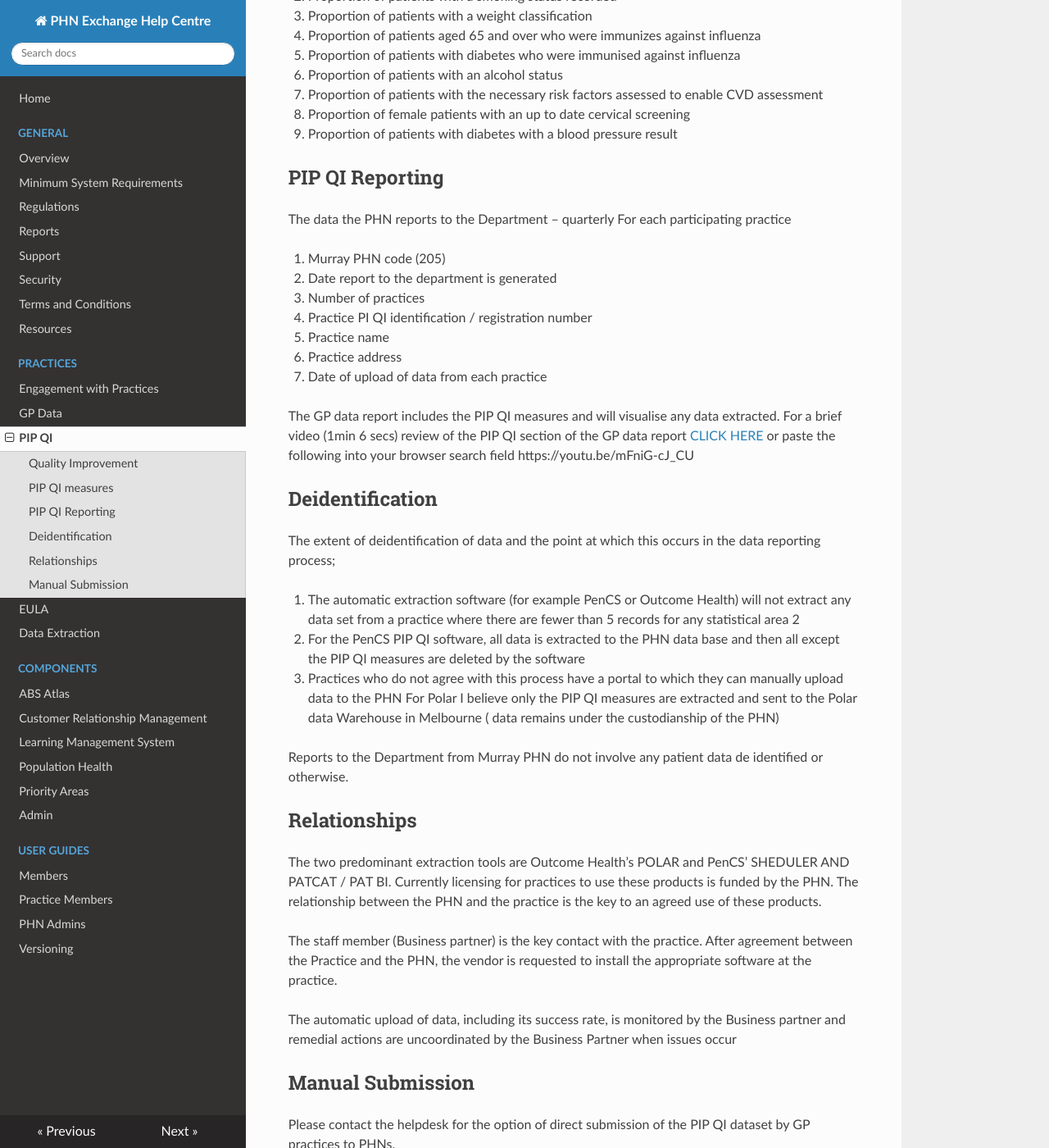
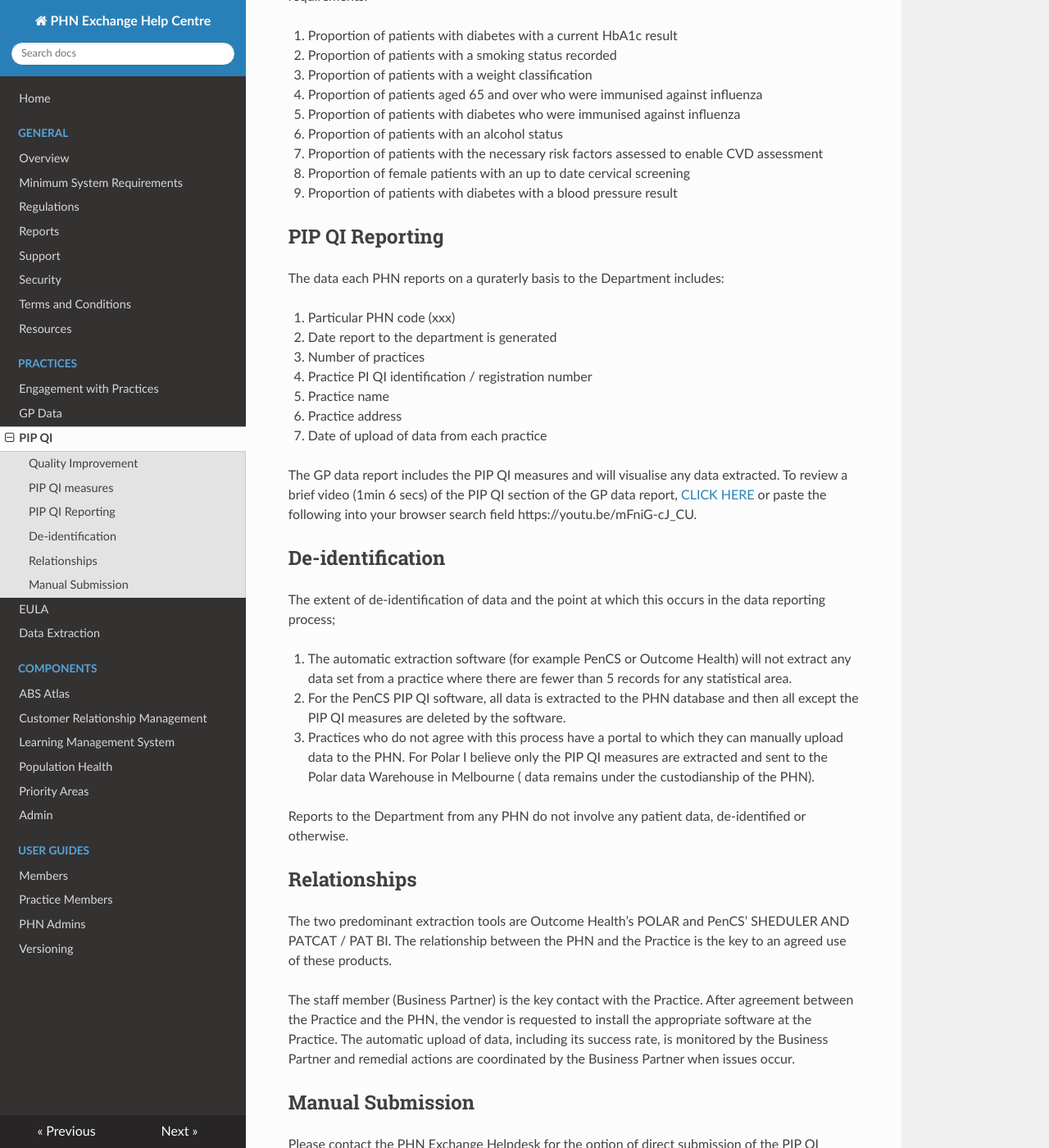
Before and after one commit to MurrayPHN/phn-exchange-docs, an MkDocs documentation site: the page built from docs/practices/pipqi.md, in a window 1280 px wide and 1400 px high, scrolled down 744 px. Shown: the whole window at 82% size. Built offline with MkDocs 1.6.1, drawn with Linux system fonts in a browser that asks for light colours; nearby versions of some CDN libraries; some of the changed text lies outside the part shown.

Commit message:
Punctuation & syntax updated.

```diff
--- a/docs/practices/pipqi.md
+++ b/docs/practices/pipqi.md
@@ -1,10 +1,12 @@
 # PIP QI
 
-On 1 August 2019, the Department launched the Practice Incentive Payment Quality Improvement Medical Benefits Scheme Incentive (MBS) payment for General practices who actively share a defined data set with their PHN and participate in data quality improvement activities.
+On 1 August 2019, the Department launched the Practice Incentive Payment Quality Improvement Medical Benefits Scheme (MBS) Incentive  payment for General Rractices who actively share a defined data set with their PHN and participate in data quality improvement activities.
 
-Generally, most data extraction software available on the market today extracts more data sets than are required for a practice to receive the Medicare payment. PHNs usually wish to enter into data sharing arrangements with practices to extract as much data as possible. However, some practices prefer to only share the PIP QI data set.
-The PHN Exchange and its GP data report automates the recording and much of the reporting required by the Department.
-Now read the information brochure available on Murray PHN’s website [CLICK HERE](https://www.murrayphn.org.au/generalpractice/practice-incentives-program/) or paste the following into your browser search field https://www.murrayphn.org.au/generalpractice/practice-incentives-program/
+Generally, most data extraction software available on the market today extracts more data sets than are required for a practice to receive the Medicare payment. PHNs usually wish to enter into data sharing arrangements with practices to extract as much data as possible. However, some Practices prefer to only share the PIP QI data set.
+
+The PHN Exchange and its GP Data Report automates the recording and much of the reporting required by the Department.
+
+Now read the information brochure available on Murray PHN’s website [CLICK HERE](https://www.murrayphn.org.au/generalpractice/practice-incentives-program/) or paste the following into your browser search field https://www.murrayphn.org.au/generalpractice/practice-incentives-program/.
 
 ## Quality Improvement
 
@@ -12,12 +14,12 @@ For more information, please refer to Brisbane South PHN guide found [here](http
 
 ## PIP QI measures
 
-The data PHN receives from a practice  - Minimum data set for a practice to comply with PIP QI requirements
+The data PHN receives from a practice - Minimum data set for a practice to comply with PIP QI requirements:
 
 1.	Proportion of patients with diabetes with a current HbA1c result
 2.	Proportion of patients with a smoking status recorded
 3.	Proportion of patients with a weight classification
-4.	Proportion of patients aged 65 and over who were immunizes against influenza
+4.	Proportion of patients aged 65 and over who were immunised against influenza
 5.	Proportion of patients with diabetes who were immunised against influenza
 6.	Proportion of patients with an alcohol status
 7.	Proportion of patients with the necessary risk factors assessed to enable CVD assessment
@@ -26,38 +28,35 @@ The data PHN receives from a practice  - Minimum data set for a practice to comp
 
 ## PIP QI Reporting
 
-The data the  PHN reports to the Department – quarterly
-For each participating practice
+The data each PHN reports on a quraterly basis to the Department includes:
 
-1.	Murray PHN code (205)
+1.	Particular PHN code (xxx)
 2.	Date report to the department is generated
 3.	Number of practices
-4.	Practice PI QI identification / registration  number
+4.	Practice PI QI identification / registration number
 5.	Practice name
 6.	Practice address
 7.	Date of upload of data from each practice
 
-The GP data report includes the PIP QI measures and will visualise any data extracted. For a brief video (1min 6 secs) review of the PIP QI section of the GP data report [CLICK HERE](https://youtu.be/mFniG-cJ_CU)  or paste the following into your browser search field https://youtu.be/mFniG-cJ_CU
+The GP data report includes the PIP QI measures and will visualise any data extracted. To review a brief video (1min 6 secs) of the PIP QI section of the GP data report, [CLICK HERE](https://youtu.be/mFniG-cJ_CU) or paste the following into your browser search field https://youtu.be/mFniG-cJ_CU.
 
-## Deidentification
+## De-identification
 
-The extent of deidentification of data and the point at which this occurs in the data reporting process;
+The extent of de-identification of data and the point at which this occurs in the data reporting process;
 
-1. The automatic extraction software (for example PenCS or Outcome Health) will not extract any data set from a practice where there are fewer than 5 records for any statistical area 2
-2. For the PenCS PIP QI software, all data is extracted to the PHN data base and then all except the PIP QI measures are deleted by the software
-3. Practices who do not agree with this process  have a portal to which they can manually upload data to the PHN
-For Polar I believe only the PIP QI measures are extracted and sent to the Polar data Warehouse in Melbourne ( data remains under the custodianship of the PHN)
+1. The automatic extraction software (for example PenCS or Outcome Health) will not extract any data set from a practice where there are fewer than 5 records for any statistical area.
+2. For the PenCS PIP QI software, all data is extracted to the PHN database and then all except the PIP QI measures are deleted by the software.
+3. Practices who do not agree with this process have a portal to which they can manually upload data to the PHN.
+For Polar I believe only the PIP QI measures are extracted and sent to the Polar data Warehouse in Melbourne ( data remains under the custodianship of the PHN).
 
-Reports to the Department from Murray PHN do not involve any patient data de identified or otherwise.
+Reports to the Department from any PHN do not involve any patient data, de-identified or otherwise.
 
 ## Relationships
 
-The two predominant extraction tools are Outcome Health’s POLAR and PenCS’ SHEDULER AND PATCAT / PAT BI. Currently licensing for practices to use these products is funded by the  PHN. The relationship between the PHN and the practice is the key to an agreed use of these products.
+The two predominant extraction tools are Outcome Health’s POLAR and PenCS’ SHEDULER AND PATCAT / PAT BI. The relationship between the PHN and the Practice is the key to an agreed use of these products.
 
-The staff member (Business partner) is the key contact with the practice. After agreement between the Practice and the PHN, the vendor is requested to install the appropriate software at the practice.
-
-The automatic upload of data, including its success rate, is monitored by the Business partner and remedial actions are uncoordinated by the Business Partner when issues occur
+The staff member (Business Partner) is the key contact with the Practice. After agreement between the Practice and the PHN, the vendor is requested to install the appropriate software at the Practice. The automatic upload of data, including its success rate, is monitored by the Business Partner and remedial actions are coordinated by the Business Partner when issues occur.
 
 ## Manual Submission
 
-Please contact the helpdesk for the option of direct submission of the PIP QI dataset by GP practices to PHNs.
+Please contact the PHN Exchange Helpdesk for the option of direct submission of the PIP QI dataset by General Practices to PHNs.
```
